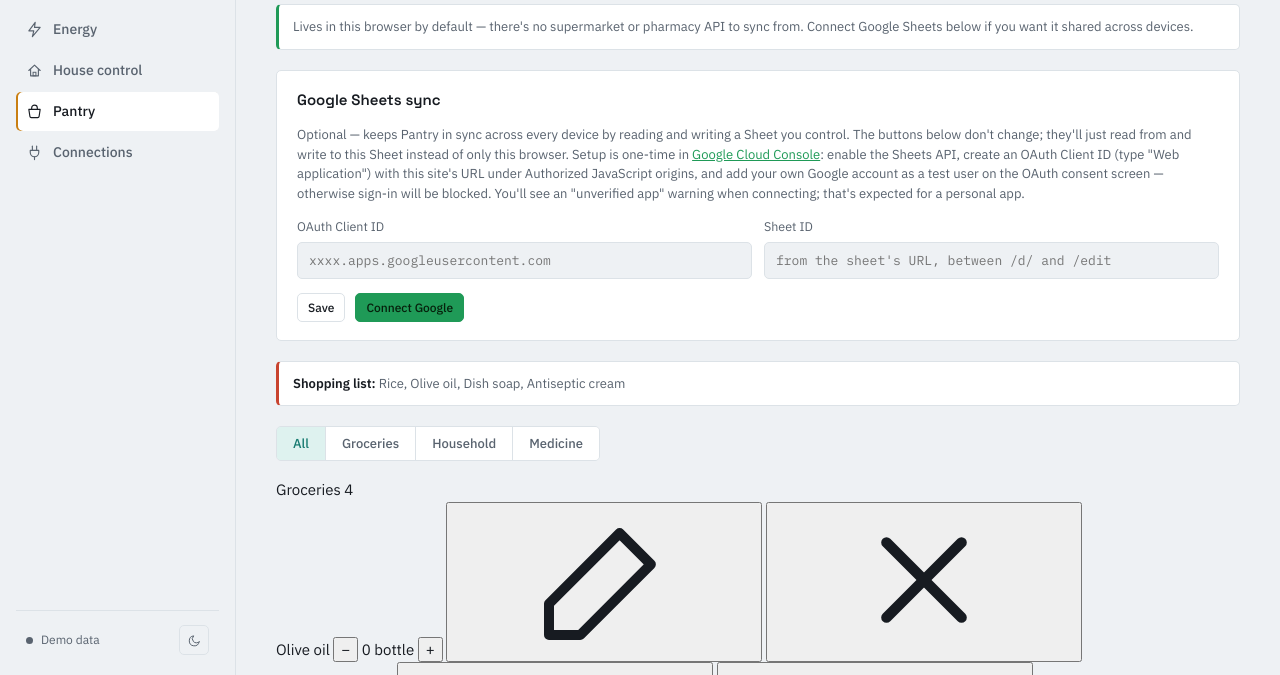
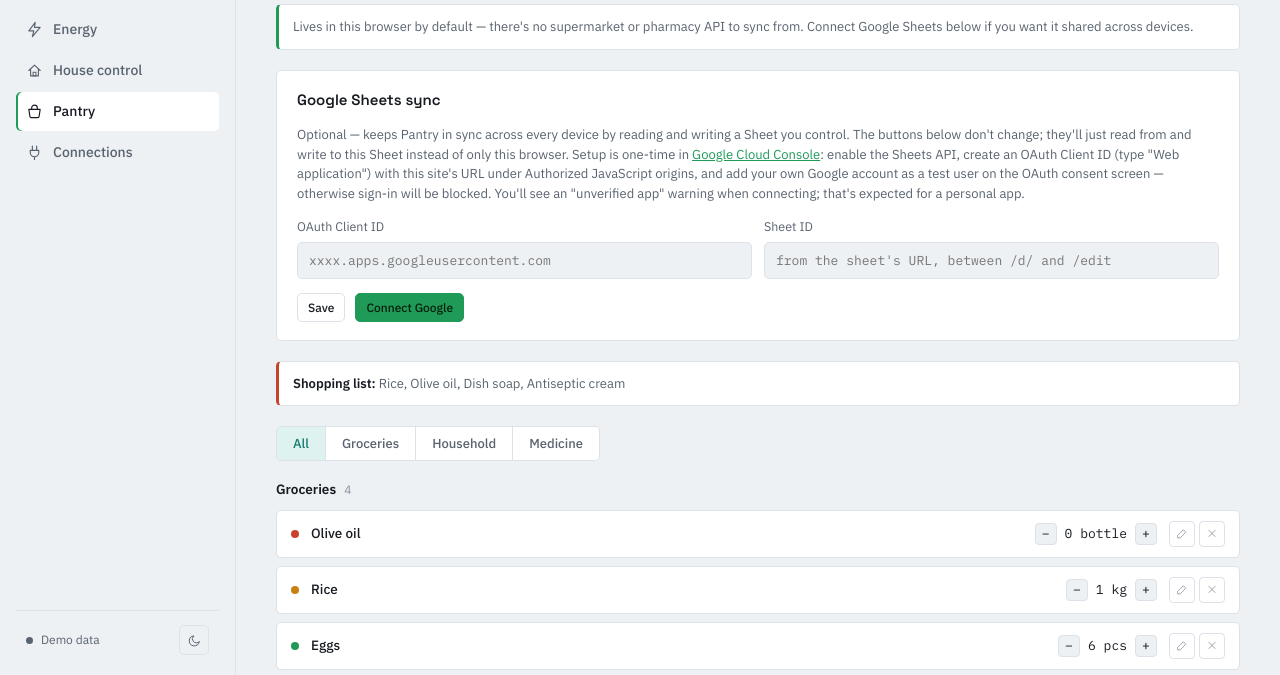
Before and after one commit to SociallyMiddleEast/My-House, a plain HTML site: page pantry.html in a window 1280 px wide. Shown: the part 113-788 px from the top of the page. Drawn offline with Linux system fonts and the light colour scheme.

Commit message:
Update style.css

```diff
--- a/assets/css/style.css
+++ b/assets/css/style.css
@@ -179,6 +179,7 @@ button, input, select {
 }
 
 .nav-item.active.teal { box-shadow: inset 2px 0 0 var(--teal); }
+.nav-item.active.green { box-shadow: inset 2px 0 0 var(--good); }
 
 .sidebar-foot {
   margin-top: auto;
@@ -587,11 +588,52 @@ label.field .hint {
 .activity-time { font-family: var(--font-mono); font-size: 11px; color: var(--text-faint); white-space: nowrap; min-width: 52px; }
 .activity-msg { color: var(--text); }
 
+/* ---------------------------------- pantry --------------------------------- */
+
+.pantry-category-title { display: flex; align-items: baseline; gap: 8px; font-size: 13.5px; font-weight: 600; color: var(--text); margin: 22px 0 10px; }
+.pantry-category-title:first-child { margin-top: 0; }
+.pantry-category-title .count { font-weight: 400; color: var(--text-faint); font-size: 12px; }
+
+.pantry-row {
+  display: flex;
+  align-items: center;
+  gap: 12px;
+  padding: 10px 14px;
+  border: 1px solid var(--line);
+  border-radius: var(--radius);
+  background: var(--panel);
+  margin-bottom: 8px;
+  transition: background-color 0.15s ease, border-color 0.15s ease;
+}
+
+.pantry-row .status-dot { width: 8px; height: 8px; border-radius: 50%; flex-shrink: 0; }
+.pantry-row .status-dot.ok { background: var(--good); }
+.pantry-row .status-dot.low { background: var(--amber); }
+.pantry-row .status-dot.out { background: var(--bad); }
+
+.pantry-row .name { flex: 1; min-width: 0; font-size: 13.5px; font-weight: 500; }
+
+.pantry-row .qty-stepper { display: flex; align-items: center; gap: 8px; font-family: var(--font-mono); font-size: 13px; white-space: nowrap; }
+.pantry-row .qty-stepper button { width: 22px; height: 22px; border-radius: 4px; border: 1px solid var(--line); background: var(--ink); color: var(--text); cursor: pointer; line-height: 1; }
+
+.pantry-row .expiry-badge { font-size: 11px; padding: 3px 8px; border-radius: 100px; border: 1px solid var(--line); color: var(--text-muted); white-space: nowrap; }
+.pantry-row .expiry-badge.urgent { color: var(--bad); border-color: var(--bad); }
+
+.pantry-row .row-actions { display: flex; gap: 4px; flex-shrink: 0; }
+.pantry-row .row-actions button { width: 26px; height: 26px; border-radius: 4px; border: 1px solid var(--line); background: none; color: var(--text-faint); cursor: pointer; display: flex; align-items: center; justify-content: center; }
+.pantry-row .row-actions button:hover { color: var(--text); background: var(--panel-raised); }
+.pantry-row .row-actions svg { width: 13px; height: 13px; }
+
+@media (max-width: 560px) {
+  .pantry-row { flex-wrap: wrap; }
+  .pantry-row .name { flex-basis: 100%; }
+}
+
 /* ---------------------------------- reusable layout --------------------------------- */
 
 .hero-grid {
   display: grid;
-  grid-template-columns: 1fr 1fr;
+  grid-template-columns: repeat(auto-fit, minmax(260px, 1fr));
   gap: 16px;
 }
 
```
